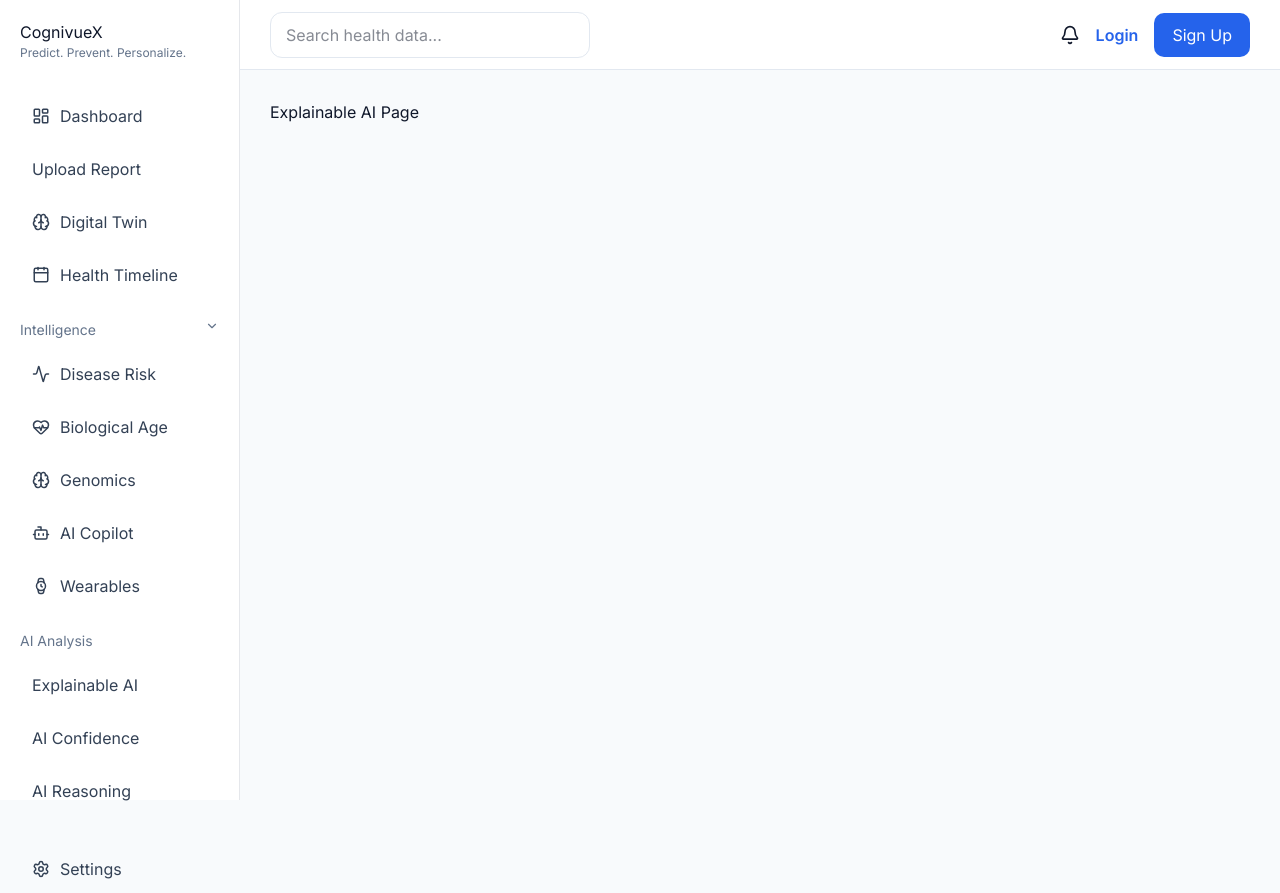
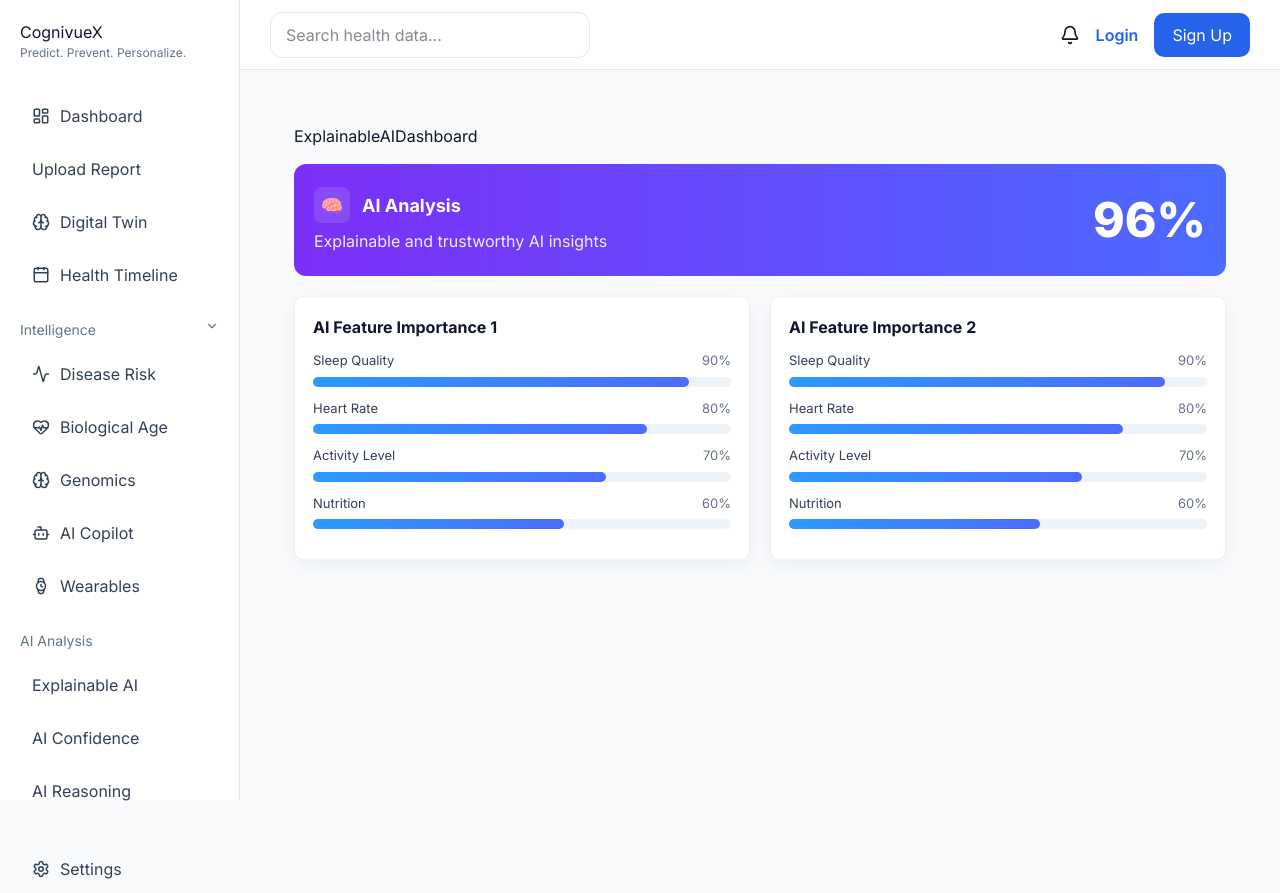
Before and after one commit to likithknp/cognivuex-ui, a React (Vite) app: page /ai/explainable in a window 1280 px wide. Built offline with nearby package versions, Linux system fonts and the light colour scheme.

Commit message:
Explainable AI

```diff
--- a/src/pages/ExplainableAI.jsx
+++ b/src/pages/ExplainableAI.jsx
@@ -1,3 +1,94 @@
+import React from 'react';
+
+const featureSets = [
+  {
+    title: 'AI Feature Importance 1',
+    features: [
+      { name: 'Sleep Quality', value: 90 },
+      { name: 'Heart Rate', value: 80 },
+      { name: 'Activity Level', value: 70 },
+      { name: 'Nutrition', value: 60 },
+    ],
+  },
+  {
+    title: 'AI Feature Importance 2',
+    features: [
+      { name: 'Sleep Quality', value: 90 },
+      { name: 'Heart Rate', value: 80 },
+      { name: 'Activity Level', value: 70 },
+      { name: 'Nutrition', value: 60 },
+    ],
+  },
+];
+
+function ProgressBar({ value }) {
+  return (
+    <div style={{ height: 10, background: '#eef3f8', borderRadius: 6 }}>
+      <div
+        style={{
+          height: '100%',
+          width: `${value}%`,
+          background: 'linear-gradient(90deg,#2b9aff,#4c6bff)',
+          borderRadius: 6,
+        }}
+      />
+    </div>
+  );
+}
+
 export default function ExplainableAI() {
-  return <h1>Explainable AI Page</h1>;
+  return (
+    <div style={{ padding: 24, fontFamily: 'Inter, Arial, sans-serif' }}>
+      <h2 style={{ margin: 0, marginBottom: 16 }}>ExplainableAIDashboard</h2>
+
+      <div
+        style={{
+          display: 'flex',
+          alignItems: 'center',
+          justifyContent: 'space-between',
+          background: 'linear-gradient(90deg,#7b2ff7,#4c6bff)',
+          color: 'white',
+          padding: 20,
+          borderRadius: 12,
+        }}
+      >
+        <div>
+          <div style={{ display: 'flex', alignItems: 'center', gap: 12, fontWeight: 700, fontSize: 18 }}>
+            <div style={{ width: 36, height: 36, borderRadius: 8, background: 'rgba(255,255,255,0.12)', display: 'flex', alignItems: 'center', justifyContent: 'center' }}>🧠</div>
+            AI Analysis
+          </div>
+          <div style={{ opacity: 0.9, marginTop: 6 }}>Explainable and trustworthy AI insights</div>
+        </div>
+
+        <div style={{ fontSize: 48, fontWeight: 800 }}>96%</div>
+      </div>
+
+      <div style={{ display: 'flex', gap: 20, marginTop: 20 }}>
+        {featureSets.map((set) => (
+          <div
+            key={set.title}
+            style={{
+              flex: 1,
+              background: 'white',
+              borderRadius: 10,
+              padding: 18,
+              boxShadow: '0 6px 18px rgba(20,40,80,0.05)',
+              border: '1px solid #eef3f8',
+            }}
+          >
+            <div style={{ fontWeight: 700, marginBottom: 12 }}>{set.title}</div>
+            {set.features.map((f) => (
+              <div key={f.name} style={{ marginBottom: 12 }}>
+                <div style={{ display: 'flex', justifyContent: 'space-between', fontSize: 13, marginBottom: 6 }}>
+                  <div style={{ color: '#334155' }}>{f.name}</div>
+                  <div style={{ color: '#64748b' }}>{f.value}%</div>
+                </div>
+                <ProgressBar value={f.value} />
+              </div>
+            ))}
+          </div>
+        ))}
+      </div>
+    </div>
+  );
 }
```
